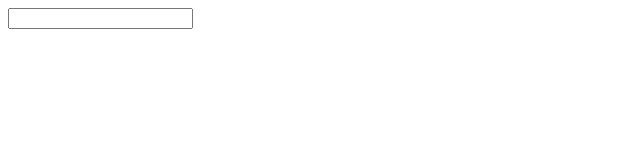
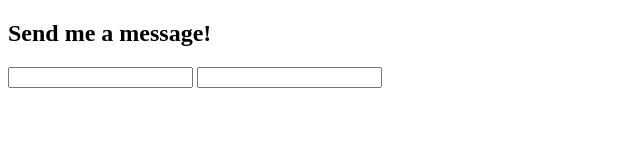
Before and after one commit to lowesitoo/lm-portfolio, a plain HTML site: page contact-page.html in a window 1280 px wide. Shown: the whole page, without its empty margins (0-640 px from the left). Drawn offline with Linux system fonts and the light colour scheme.

Commit message:
feature: added h2 tags

```diff
--- a/contact-page.html
+++ b/contact-page.html
@@ -12,7 +12,9 @@
     <body>
         <div>
             <form action="">
-                <input type="text">
+                <h2>Send me a message!</h2>
+                <input type="text" name>
+                <input type="text" name="" id="">
             </form>
         </div>
 
```
